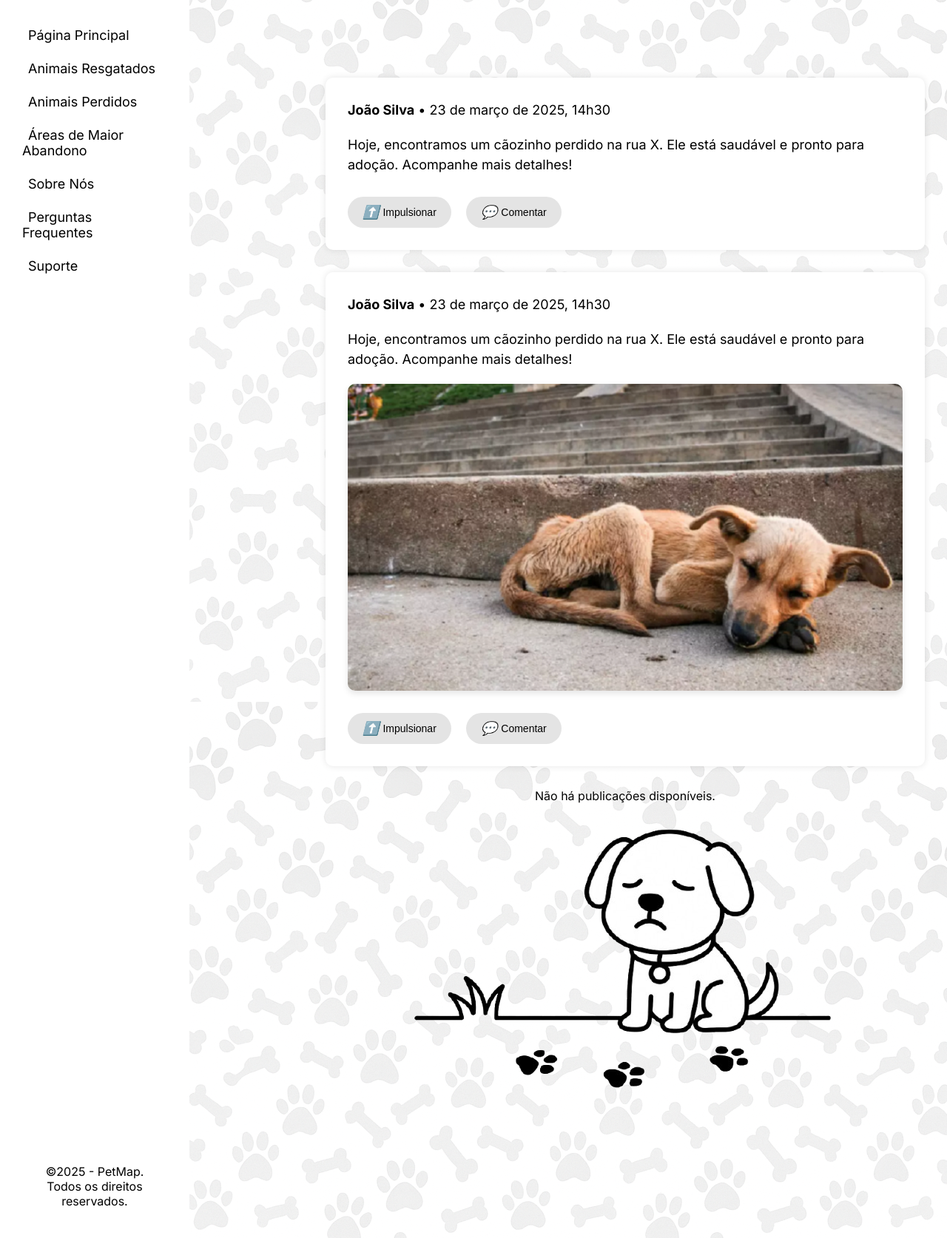
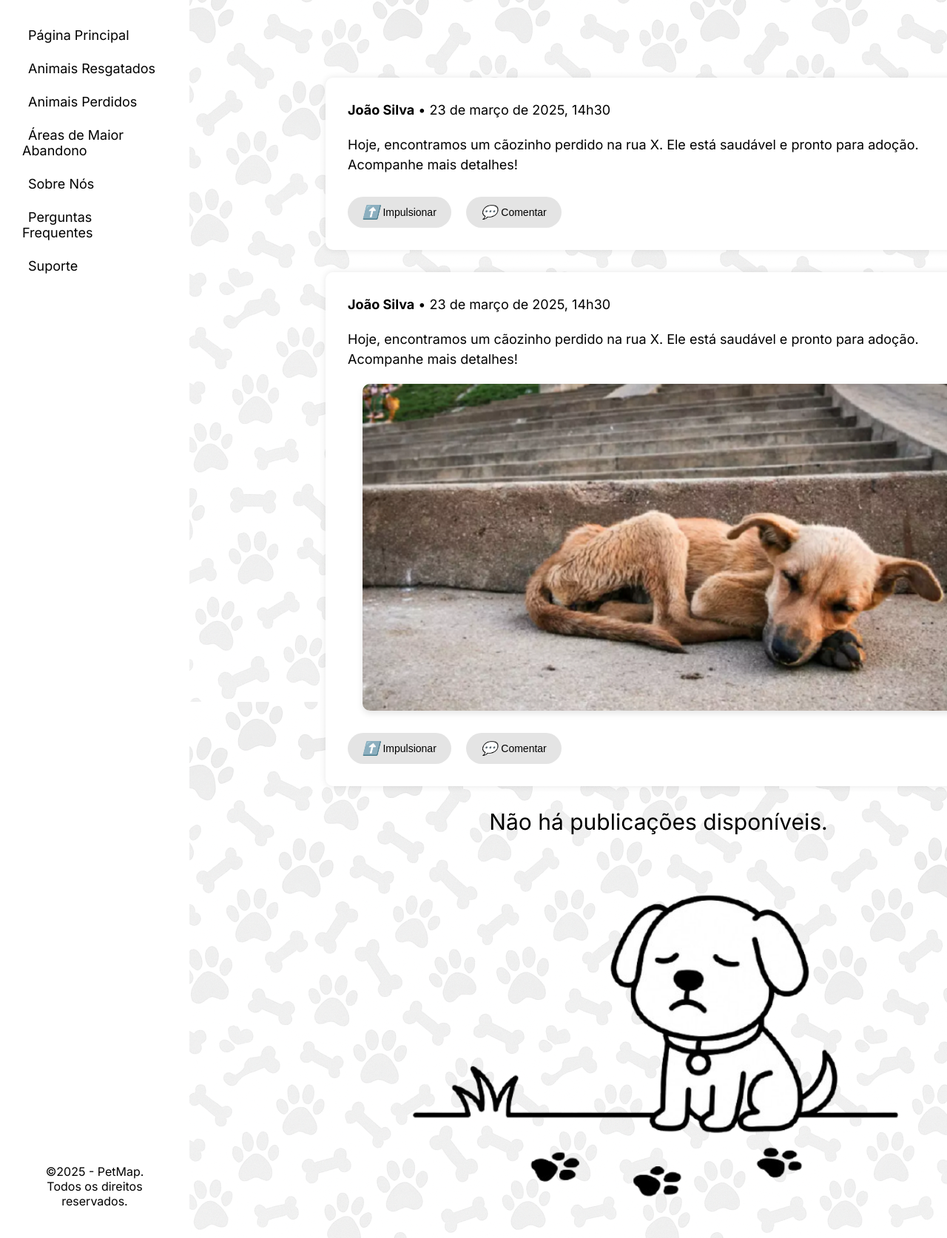
Before and after one commit to arthurpansera/PetMap, a PHP site: page / in a window 1280 px wide. Shown: the part 75-1749 px from the top of the page at 74% size. Run offline with PHP 8.4, Linux system fonts and the light colour scheme; data that the repository does not hold is empty.

Commit message:
Atualização Página Inicial
Atualizações na página inicial

```diff
--- a/PROJETO/index.php
+++ b/PROJETO/index.php
@@ -128,8 +128,8 @@
                             </p>
                             <?php
                                 $tiposFormatados = [
-                                    'animal' => 'Animal',
-                                    'resgate' => 'Resgate',
+                                    'animal' => 'Animal Perdido',
+                                    'resgate' => 'Resgate de Animal',
                                     'informacao' => 'Informação',
                                     'cidadao' => 'Cidadão',
                                     'outro' => 'Outro'
@@ -151,8 +151,8 @@
                         </div>
                     <?php endwhile; ?>
                 <?php else: ?>
-                    <p>Não há publicações disponíveis.</p>
-                    <img src="src/assets/images/no-posts-image/sem-posts.png" alt="Ícone de Perfil">
+                    <p class="no-posts-message">Não há publicações disponíveis.</p>
+                    <img src="src/assets/images/no-posts-image/sem-posts.png" alt="Ícone de Perfil" class="no-posts-image">
                 <?php endif; ?>
             </div>
         </div>
@@ -180,8 +180,8 @@
                 <div class="post-form-group">
                     <label for="tipo_publicacao">Tipo de Publicação</label>
                     <select id="tipo_publicacao" name="tipo_publicacao" required>
-                        <option value="animal">Animal</option>
-                        <option value="resgate">Resgate</option>
+                        <option value="animal">Animal Perdido</option>
+                        <option value="resgate">Resgate de Animal</option>
                         <option value="informacao">Informação</option>
                         <option value="outro">Outro</option>
                     </select>
--- a/PROJETO/src/styles/pages/index/partials/section-options.css
+++ b/PROJETO/src/styles/pages/index/partials/section-options.css
@@ -27,7 +27,7 @@ body {
     padding: 30px;
     border-radius: 10px;
     margin: 30px auto;
-    max-width: 900px;
+    width: 900px;
     transition: transform 0.3s ease-in-out;
 }
 
@@ -104,6 +104,16 @@ body {
     object-fit: cover;
 }
 
+.no-posts-message {
+    font-size: 30px;
+    margin-top: 10px;
+    margin-bottom: 40px;
+}
+
+.no-posts-image {
+    width: 80%;
+}
+
 @media (min-width: 1200px) {
     .content {
         margin-left: 410px;
```
